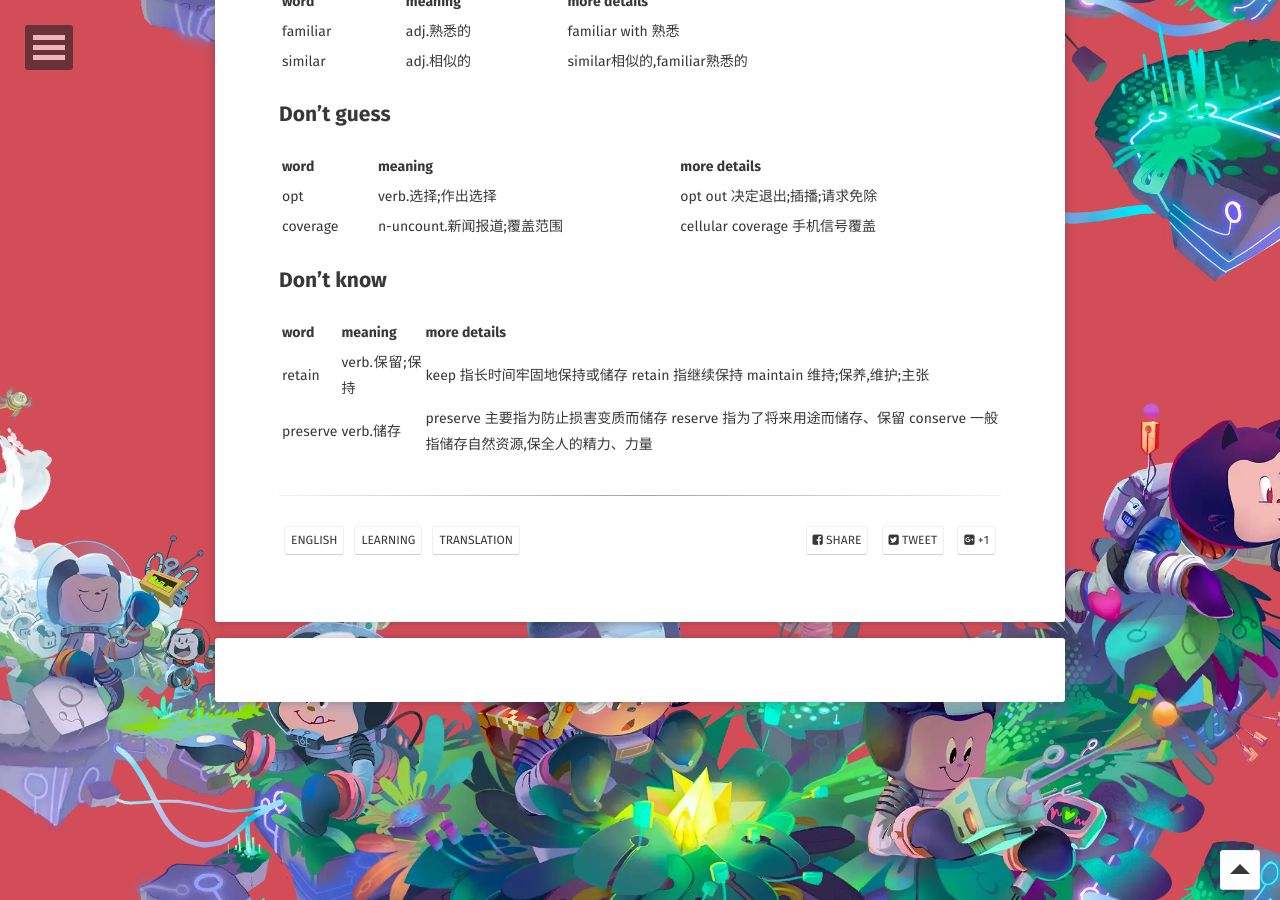
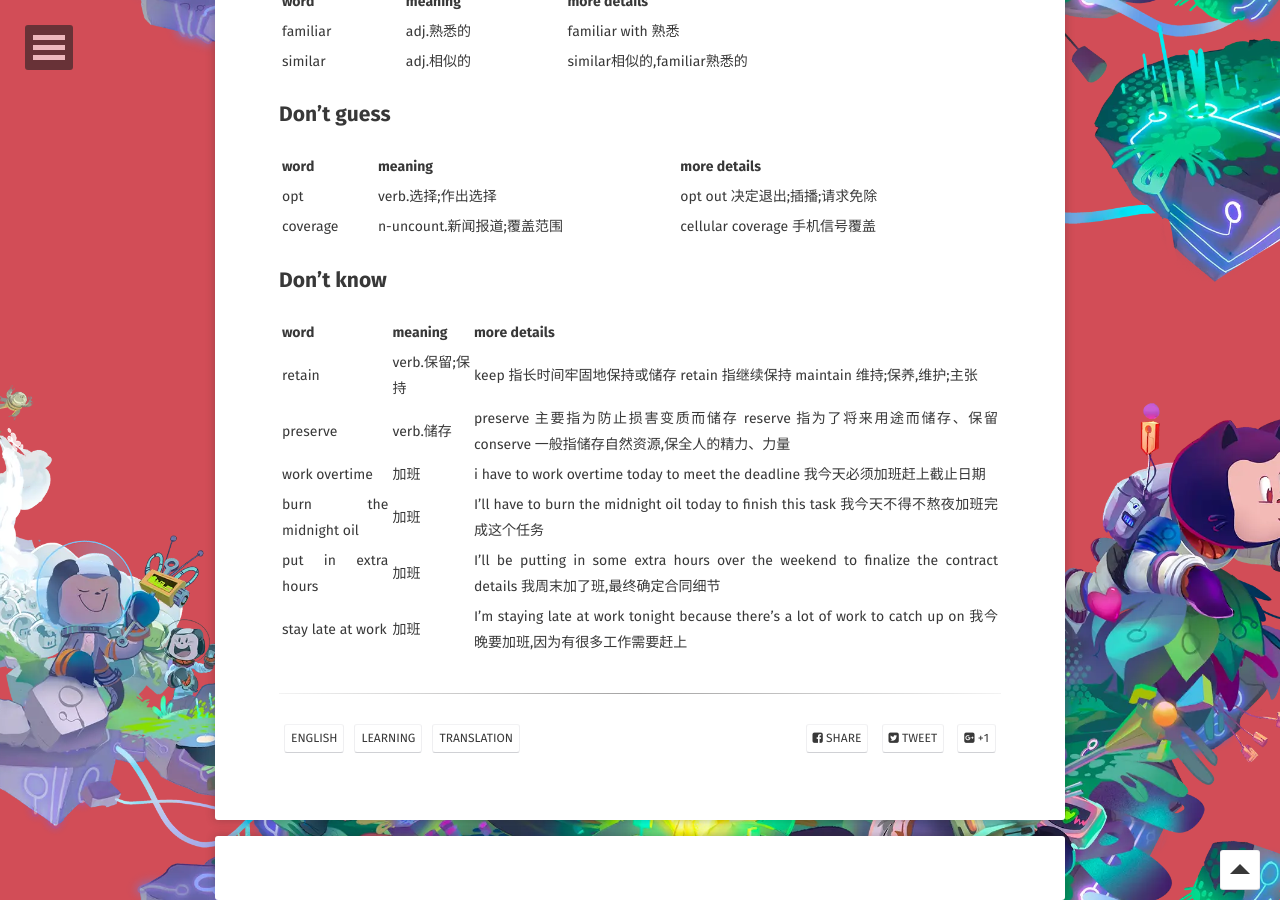
Before and after one commit to WebPavel/WebPavel.github.io, a Jekyll site: the page built from _posts/2026-03-26-daily-English-learning.md, in a window 1280 px wide and 900 px high, scrolled down 607 px. Built offline with Jekyll 4.4.1, drawn with Linux system fonts in a browser that asks for light colours; some web fonts are replaced; comment, search, counter and statistics services are not loaded.

Commit message:
feat: how do you say "加班" in English

```diff
--- a/_posts/2026-03-26-daily-English-learning.md
+++ b/_posts/2026-03-26-daily-English-learning.md
@@ -31,7 +31,11 @@ When I encounter similar words again, I get confused about their meanings. For e
 
 ## Don't know
 
-| word     | meaning    | more details                                                              |
-|----------|------------|---------------------------------------------------------------------------|
-| retain   | verb.保留;保持 | keep 指长时间牢固地保持或储存 retain 指继续保持 maintain 维持;保养,维护;主张                       |
-| preserve | verb.储存    | preserve 主要指为防止损害变质而储存 reserve 指为了将来用途而储存、保留 conserve 一般指储存自然资源,保全人的精力、力量 |
+| word                  | meaning    | more details                                                                                          |
+|-----------------------|------------|-------------------------------------------------------------------------------------------------------|
+| retain                | verb.保留;保持 | keep 指长时间牢固地保持或储存 retain 指继续保持 maintain 维持;保养,维护;主张                                                   |
+| preserve              | verb.储存    | preserve 主要指为防止损害变质而储存 reserve 指为了将来用途而储存、保留 conserve 一般指储存自然资源,保全人的精力、力量                             |
+| work overtime         | 加班         | i have to work overtime today to meet the deadline 我今天必须加班赶上截止日期                                      |
+| burn the midnight oil | 加班         | I'll have to burn the midnight oil today to finish this task 我今天不得不熬夜加班完成这个任务                         |
+| put in extra hours    | 加班         | I'll be putting in some extra hours over the weekend to finalize the contract details 我周末加了班,最终确定合同细节 |
+| stay late at work     | 加班         | I'm staying late at work tonight because there's a lot of work to catch up on 我今晚要加班,因为有很多工作需要赶上      |
```
